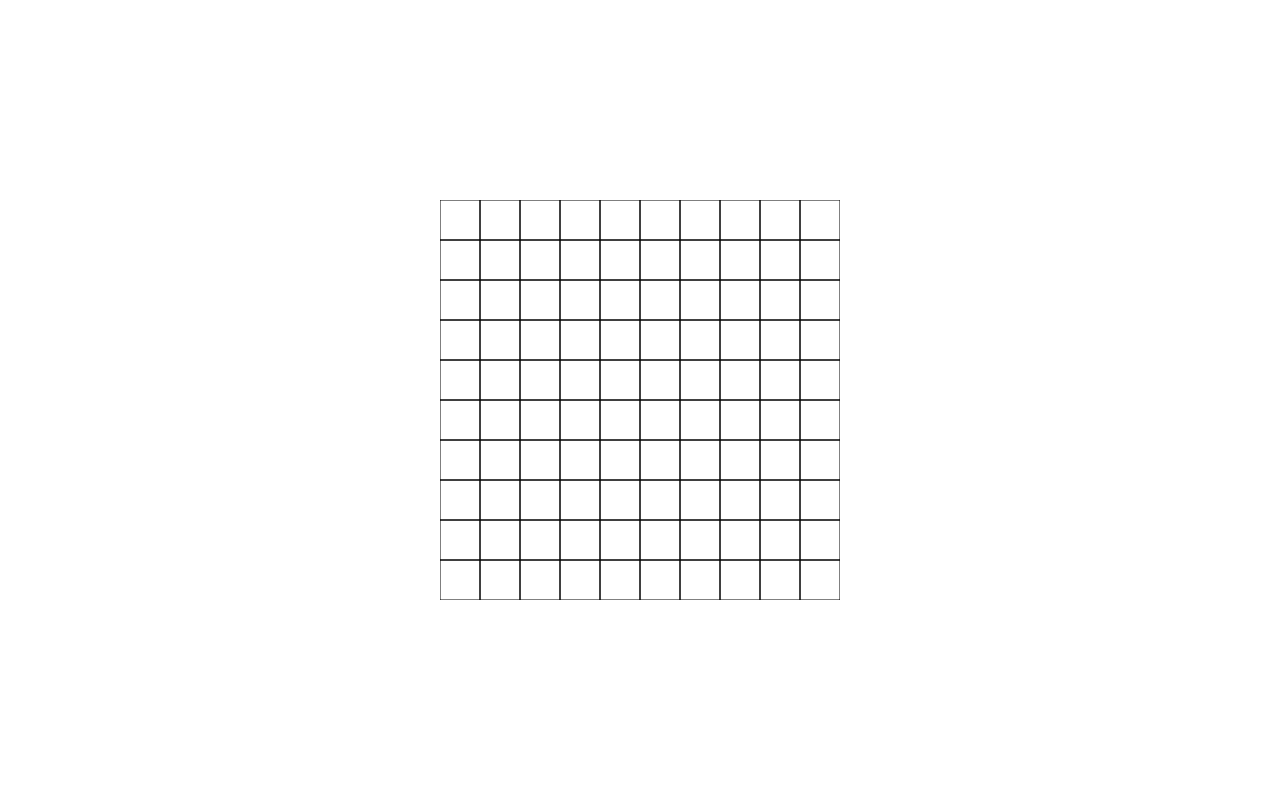
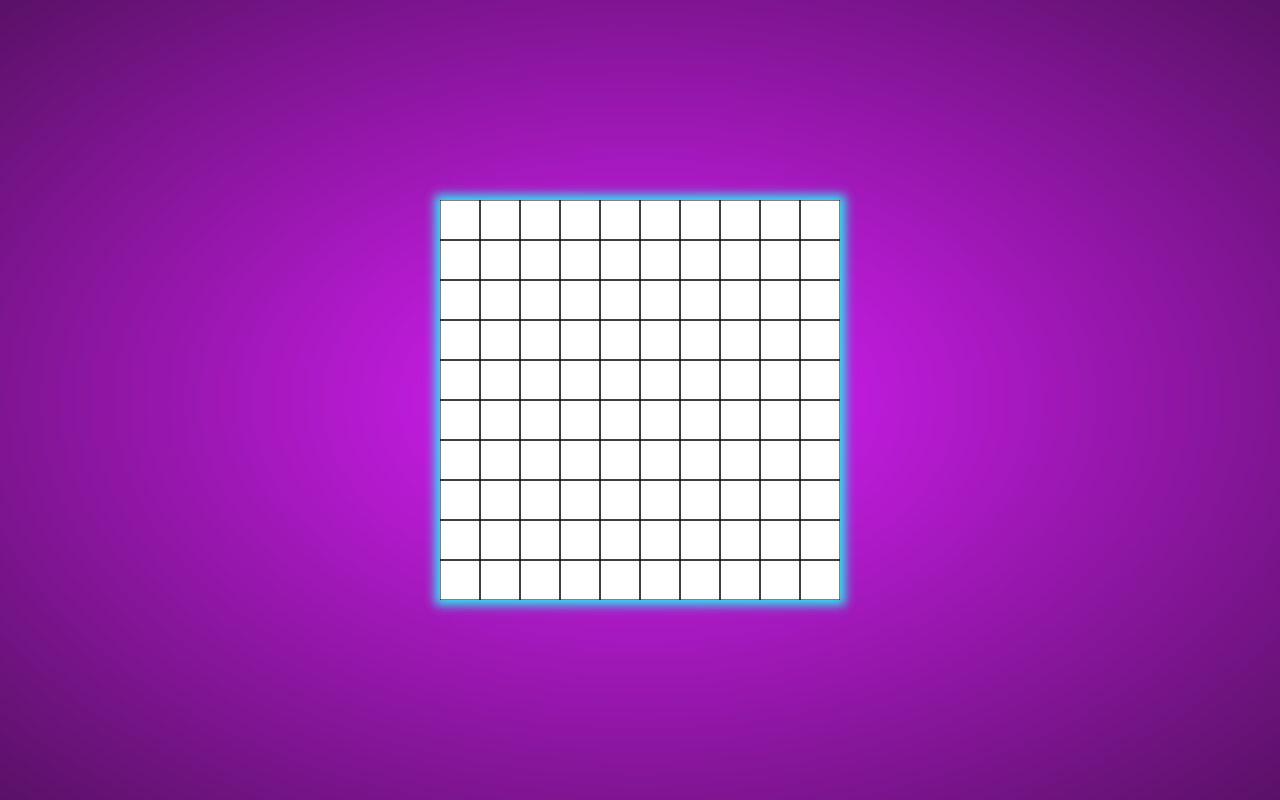
Before and after one commit to Laulhus/W2CHWE-edgaralcolea, a website: page index.html in a window 1280 px wide. Drawn offline with Linux system fonts and the light colour scheme.

Commit message:
Added style to background

```diff
--- a/styles.css
+++ b/styles.css
@@ -1,10 +1,20 @@
 body {
   box-sizing: border-box;
   margin: 0;
+
+  background: radial-gradient(#dc1efd, #591166);
 }
-.grid-container {
+
+.main-container {
   display: flex;
   height: 100vh;
   justify-content: center;
   align-items: center;
 }
+.grid-container {
+  background-color: rgb(255, 255, 255);
+  display: flex;
+  justify-content: center;
+  align-items: center;
+  box-shadow: 0px 0px 10px 5px rgb(40, 238, 245);
+}
```
